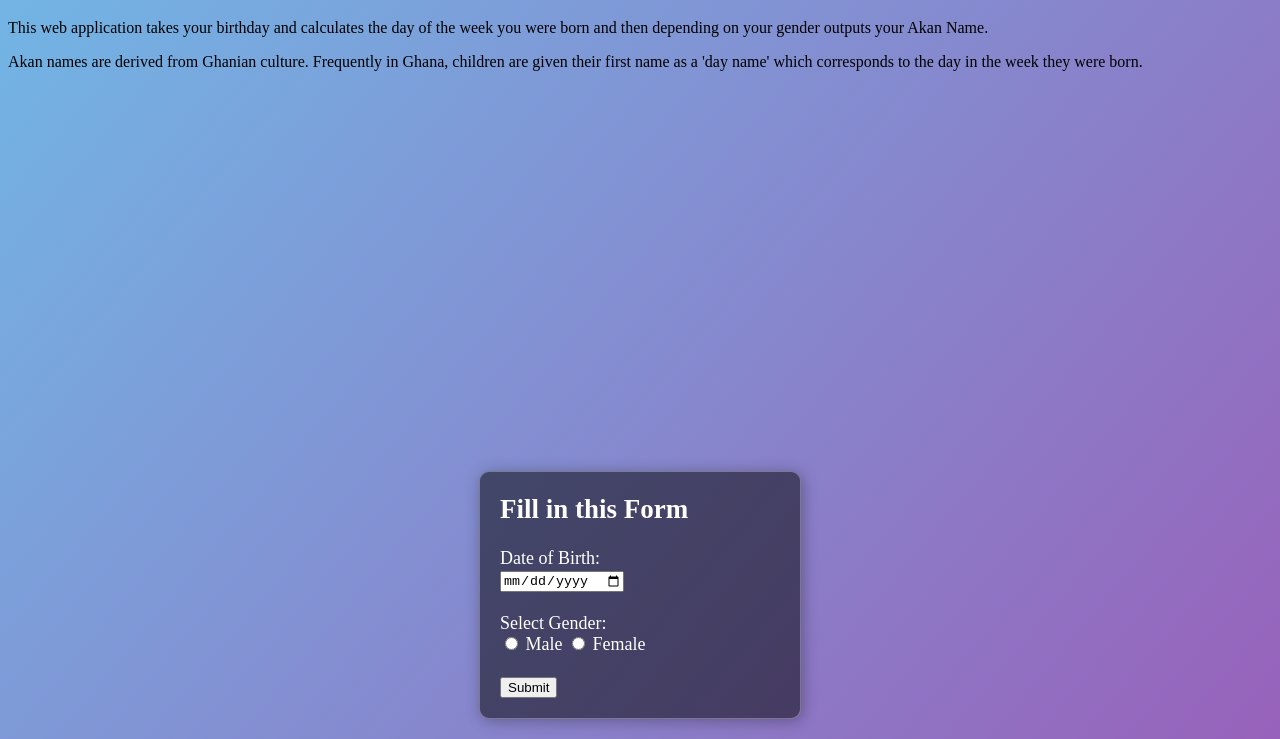
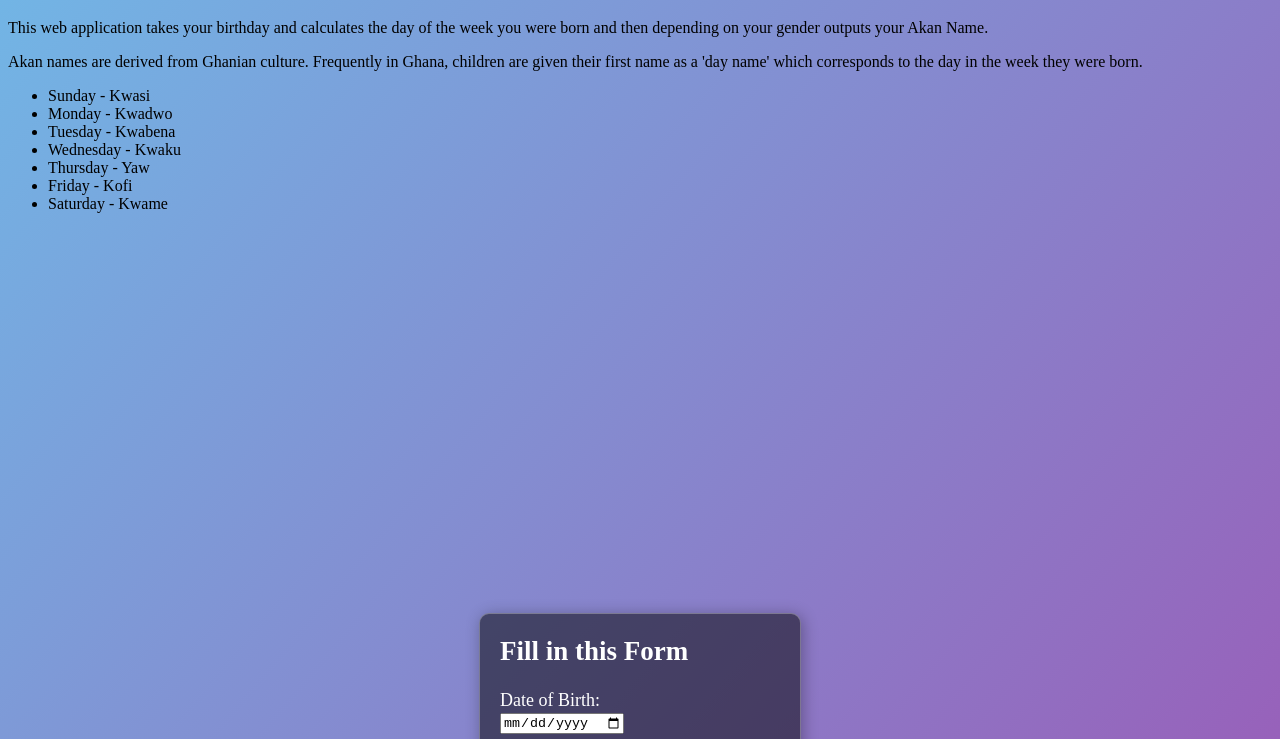
Before and after one commit to o-tenyo/user-story, a plain HTML site: page index.html in a window 1280 px wide. Shown: the part 61-800 px from the top of the page. Drawn offline with Linux system fonts and the light colour scheme.

Commit message:
Added male names to html

```diff
--- a/index.html
+++ b/index.html
@@ -9,6 +9,7 @@
 </head>
 <body>
     <h1>Akan Names</h1>
+    <div class="description">
         <div class="description-1">
             <p>This web application takes your birthday and calculates the day of the week
                 you were born and then depending on your gender outputs your Akan Name. </p>
@@ -17,6 +18,23 @@
             <p>Akan names are derived from Ghanian culture.
                 Frequently in Ghana, children are given their first name as a 'day name'
                 which corresponds to the day in the week they were born.</p>
+        </div>
+    </div>
+    <div class="names">
+        <div class="male-names">
+            <ul>
+                <li>Sunday - Kwasi</li>
+                <li>Monday - Kwadwo</li>
+                <li>Tuesday - Kwabena</li>
+                <li>Wednesday - Kwaku</li>
+                <li>Thursday - Yaw</li>
+                <li>Friday - Kofi</li>
+                <li>Saturday - Kwame</li>
+            </ul>
+        </div>
+        <div class="female-names">
+
+        </div>
     </div>
     <div class="fill-form">
         <h2>Fill in this Form</h2>
```
Lines whose indentation alone changed are shown as unchanged.
